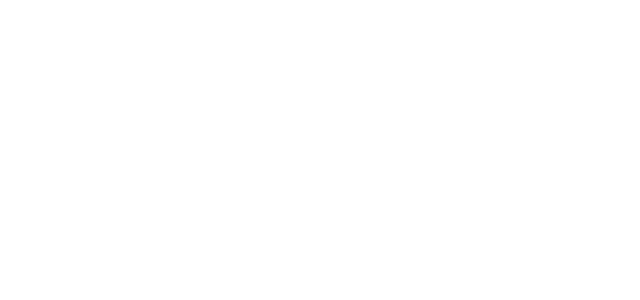
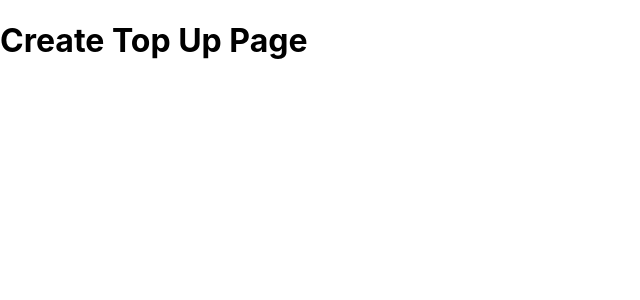
Before and after one commit to Pemrograman-lanjut-A1/FE-repo, a React (Create React App) app: page /topup/create in a window 1280 px wide. Before the commit this address had no page. Shown: the top 300 px of the page, without its empty margins (0-640 px from the left). Built offline with nearby package versions, Linux system fonts and the light colour scheme.

Commit message:
Add Top Up Page skeleton

```diff
--- a/src/App.js
+++ b/src/App.js
@@ -12,6 +12,8 @@
 import ViewAnnouncements from './pages/staff-dashboard/view-announcements';
 import ViewWaitingPayments from './pages/staff-dashboard/view-waiting-payments';
 import ViewWaitingTopUps from './pages/staff-dashboard/view-waiting-top-ups';
+import TopUpHomePage from './pages/payment/topup/TopUpHomePage';
+import CreateTopUpPage from './pages/payment/topup/CreateTopUpPage';
 
 
 function App() {
@@ -29,6 +31,8 @@
               path="/staff/view-waiting-top-ups"
               element={<ViewWaitingTopUps />}
           />
+          <Route path="/topup/" element={<TopUpHomePage/>} />
+          <Route path="/topup/create" element={<CreateTopUpPage/>}/>
       </Routes>
     </Router>
 );
--- /dev/null
+++ b/src/pages/payment/topup/CreateTopUpPage.jsx
@@ -0,0 +1,11 @@
+import React from "react";
+
+const CreateTopUpPage = () => {
+    return (
+        <div>
+            <h1>Create Top Up Page</h1>
+        </div>
+    );
+};
+
+export default CreateTopUpPage;
--- /dev/null
+++ b/src/pages/payment/topup/TopUpHomePage.jsx
@@ -0,0 +1,11 @@
+import React from "react";
+
+const TopUpHomePage = () => {
+    return (
+        <div>
+            <h1>TopUp Home Page</h1>
+        </div>
+    );
+};
+
+export default TopUpHomePage;
```
Also changed, not shown: 1 other file (tests, documents, lock files or other folders).
